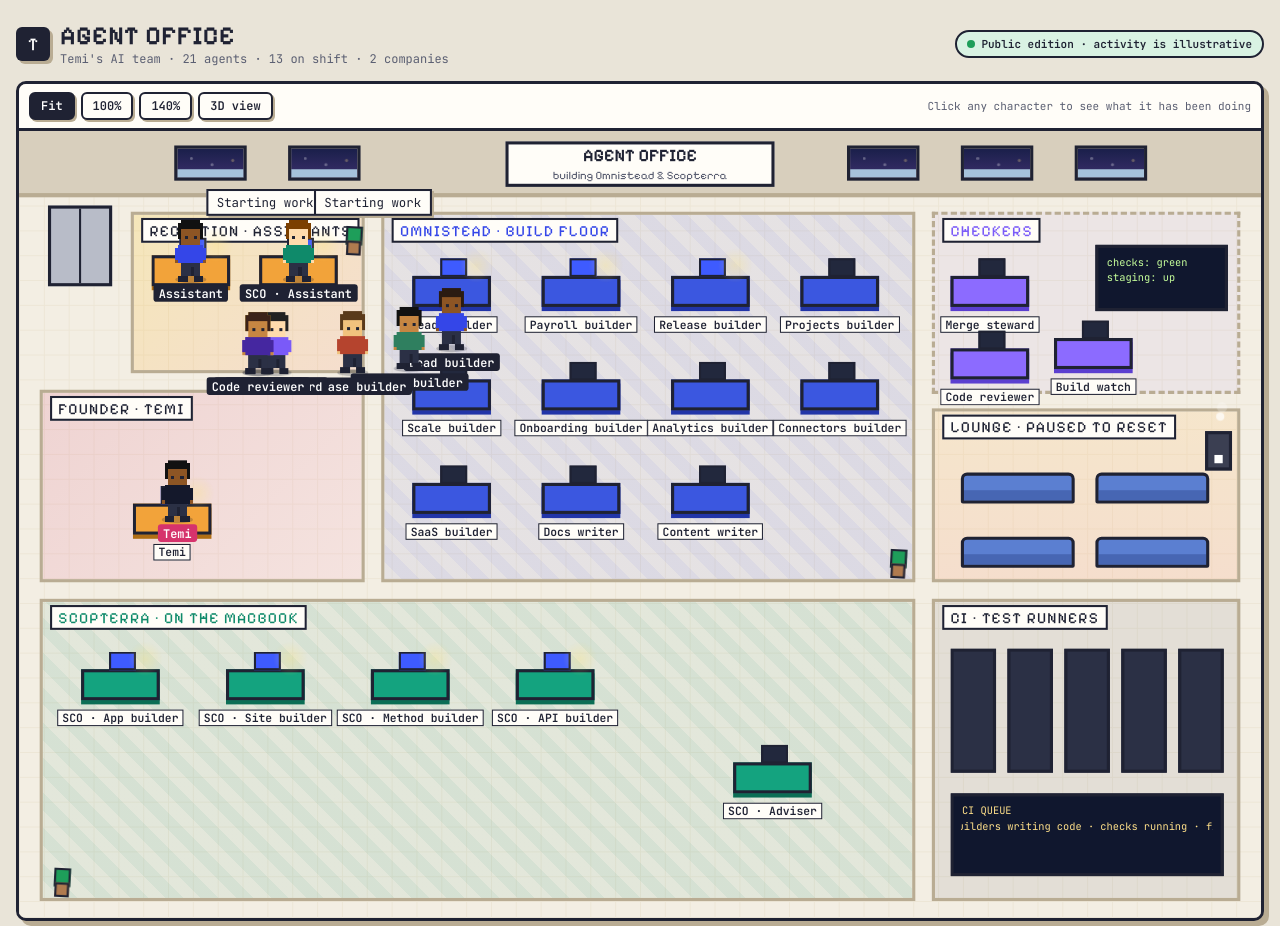
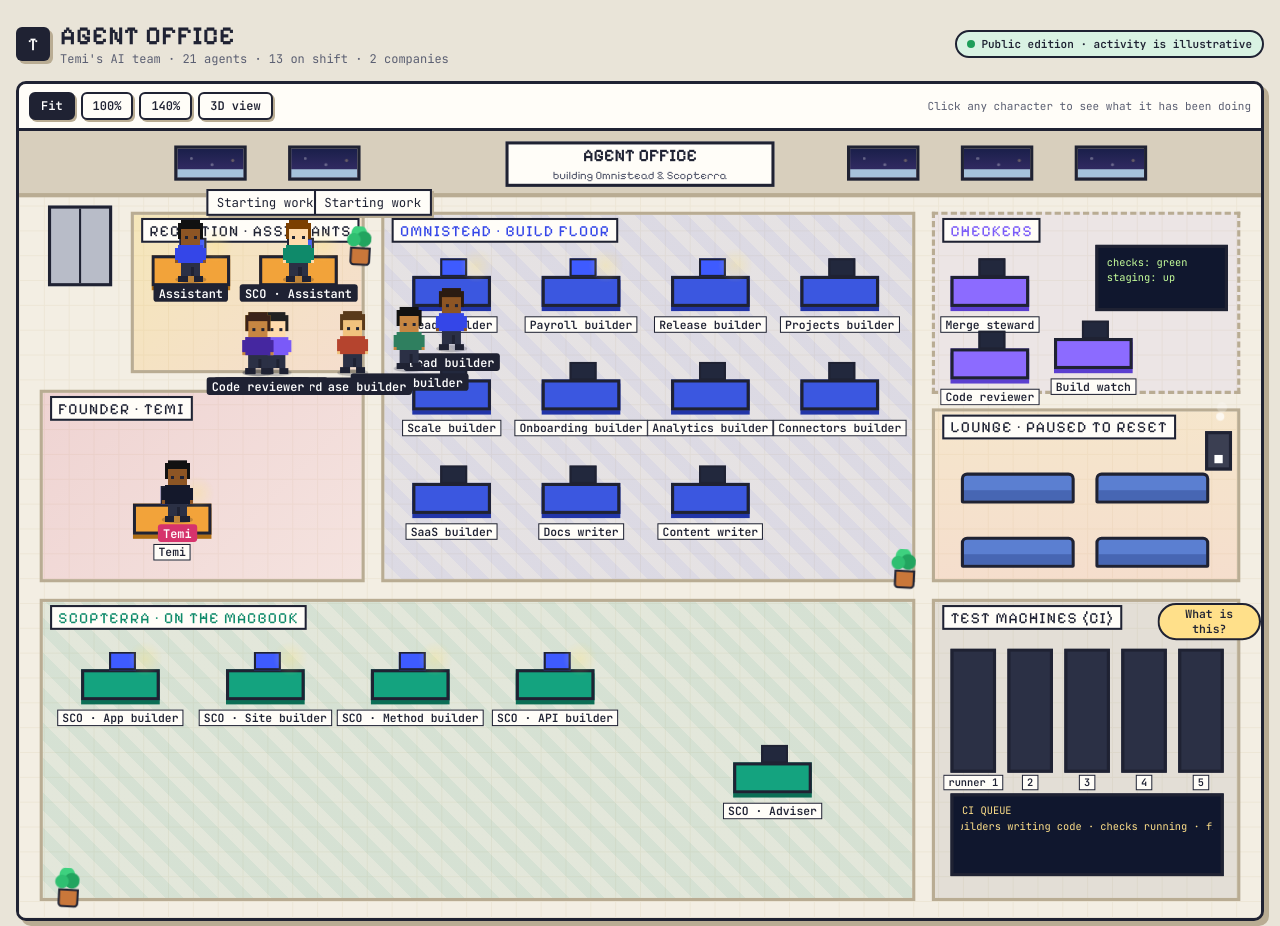
Before and after one commit to temifusika/temi, a plain HTML site: page agents/index.html in a window 1280 px wide. Shown: the top 926 px of the page. Drawn offline with Linux system fonts and the light colour scheme.

Commit message:
Agents page: explain the test machines (CI) and redraw the plants (#3)
Claude-Session: https://claude.ai/code/session_01GSgLNQn5UYRVBJe3F1ry3Y

Co-authored-by: Claude <noreply@anthropic.com>

```diff
--- a/agents/index.html
+++ b/agents/index.html
@@ -52,8 +52,11 @@ h1{margin:0;font-family:var(--pix);font-weight:600;font-size:26px;letter-spacing
 .desk .nm{position:absolute;left:50%;top:34px;transform:translateX(-50%);font-family:var(--mono);font-size:9px;font-weight:600;background:var(--panel);border:1px solid var(--ink);padding:0 4px;white-space:nowrap}
 .sofa{position:absolute;width:110px;height:30px;background:#5B7FD1;border:3px solid var(--ink);border-radius:6px 6px 2px 2px;box-shadow:inset 0 -10px 0 #4766B3}
 .plant{position:absolute;width:18px;height:26px}
-.plant::before{content:"";position:absolute;left:3px;top:0;width:12px;height:14px;background:var(--ok);border:2px solid var(--ink)}
-.plant::after{content:"";position:absolute;left:4px;top:14px;width:10px;height:10px;background:#B07B4F;border:2px solid var(--ink)}
+
+.plant{width:30px!important;height:38px!important}.plant::before{content:"";position:absolute;left:3px;top:0;width:24px;height:22px;background:radial-gradient(circle at 30% 60%,#2FBF71 0 6px,transparent 7px),radial-gradient(circle at 70% 55%,#22A45F 0 7px,transparent 8px),radial-gradient(circle at 50% 30%,#3ED17F 0 7px,transparent 8px)}.plant::after{content:"";position:absolute;left:7px;top:20px;width:16px;height:14px;background:#C9773A;border:2px solid var(--ink);border-radius:0 0 4px 4px}
+.cihelp{position:absolute;left:1100px;top:456px;font-family:var(--mono);font-size:11px;font-weight:600;border:2px solid var(--ink);background:#FFE08A;color:var(--ink);padding:2px 8px;border-radius:999px;cursor:pointer;z-index:6}
+.rack{cursor:pointer}.rack:hover{outline:3px solid #FFE08A}
+.rack b{position:absolute;bottom:-20px;left:50%;transform:translateX(-50%);font-family:var(--mono);font-size:10px;font-weight:600;color:var(--ink);background:var(--panel);border:1px solid var(--ink);padding:0 4px;white-space:nowrap}
 .rack{position:absolute;width:44px;height:120px;background:#2B3045;border:3px solid var(--ink);display:flex;flex-direction:column;gap:5px;padding:6px 5px;box-sizing:border-box}
 .rack i{height:8px;background:#3A4060;position:relative}
 .rack i::after{content:"";position:absolute;right:3px;top:2px;width:4px;height:4px;background:var(--ok);animation:led 1s steps(2) infinite}
@@ -215,14 +218,14 @@ aside.roster{flex:1 1 100%!important;max-width:none!important;max-height:none!im
       <div class="room zone-sco" style="left:20px;top:452px;width:846px;height:292px"></div>
       <div class="label" style="left:30px;top:458px;color:var(--sco)">SCOPTERRA · ON THE MACBOOK</div>
       <div class="room" style="left:882px;top:452px;width:298px;height:292px;background:rgba(43,48,69,.08)"></div>
-      <div class="label" style="left:892px;top:458px">CI · TEST RUNNERS</div>
+      <div class="label" style="left:892px;top:458px">TEST MACHINES (CI)</div><button type="button" class="cihelp" id="cihelp">What is this?</button>
 
       <div class="screen" style="left:1040px;top:110px;width:128px;height:64px" id="ciScreen">checks: green<br>staging: up</div>
       <div class="sofa" style="left:910px;top:330px"></div><div class="sofa" style="left:1040px;top:330px"></div>
       <div class="sofa" style="left:910px;top:392px"></div><div class="sofa" style="left:1040px;top:392px"></div>
       <div class="coffee" style="left:1146px;top:290px"></div>
       <div class="plant" style="left:312px;top:92px"></div><div class="plant" style="left:838px;top:404px"></div><div class="plant" style="left:30px;top:712px"></div>
-      <div class="rack" style="left:900px;top:500px"></div><div class="rack" style="left:955px;top:500px"></div><div class="rack" style="left:1010px;top:500px"></div><div class="rack" style="left:1065px;top:500px"></div><div class="rack" style="left:1120px;top:500px"></div>
+      <div class="rack" style="left:900px;top:500px"><b>runner 1</b></div><div class="rack" style="left:955px;top:500px"><b>2</b></div><div class="rack" style="left:1010px;top:500px"><b>3</b></div><div class="rack" style="left:1065px;top:500px"><b>4</b></div><div class="rack" style="left:1120px;top:500px"><b>5</b></div>
       <div class="screen" style="left:900px;top:640px;width:264px;height:80px;color:#FFE08A" id="queue"><div>CI QUEUE</div><div class="ticker"><span id="tickTxt">Builders writing code · checks running · finished work merges when every check passes · two companies, one team</span></div><div id="qTxt"></div></div>
     </div></div></div></div>
 
@@ -421,6 +424,11 @@ const ord=[...A].sort((x,y)=>{const r=a=>a.room==='rec'?0:a.state==='paused'?4:a
 render();
 Promise.all(ord.map((a,i)=>arrive(a,i))).then(()=>{ if(!reduce){ setInterval(tick,2600); setInterval(patrol,16000); setTimeout(patrol,2500);} });
 })();
+
+function info(title,html){const pop=document.getElementById('pop');pop.innerHTML='<button class="x" type="button" aria-label="Close">\u00d7</button><h3>'+title+'</h3>'+html;pop.hidden=false;pop.querySelector('.x').addEventListener('click',()=>{pop.hidden=true;});}
+const CIINFO="<p>Test machines in the cloud. Every time a builder pushes code, one of them runs the full set of checks: type checks, style checks, unit tests, database tests and integration tests.</p><p>Nothing is merged or released until every check passes. The merge steward waits on these results before it merges finished work.</p><p class=foot>The queue screen shows jobs waiting for a free machine.</p>";
+document.getElementById('cihelp').addEventListener('click',()=>info('Test machines (CI)',CIINFO));
+document.querySelectorAll('.rack').forEach((r,i)=>{r.setAttribute('role','button');r.tabIndex=0;r.setAttribute('aria-label','Test machine '+(i+1)+': what is this?');r.addEventListener('click',()=>info('Test machine '+(i+1)+' of 5',CIINFO));r.addEventListener('keydown',e=>{if(e.key==='Enter'||e.key===' '){e.preventDefault();info('Test machine '+(i+1)+' of 5',CIINFO);}});});
 </script>
 
 </body>
```
